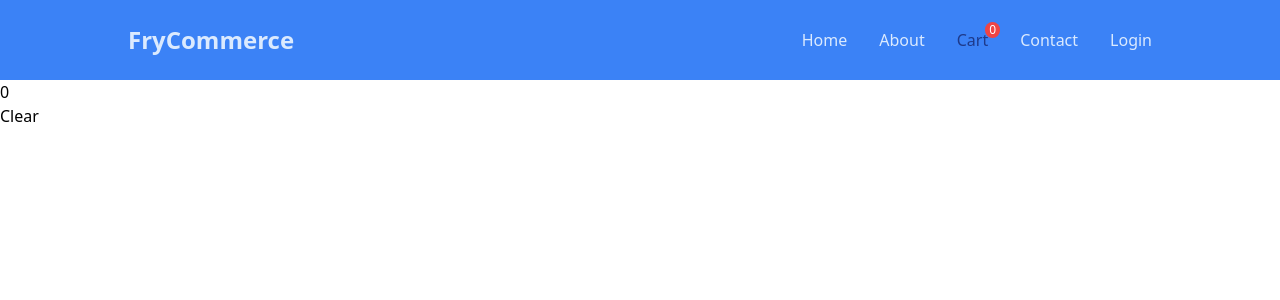
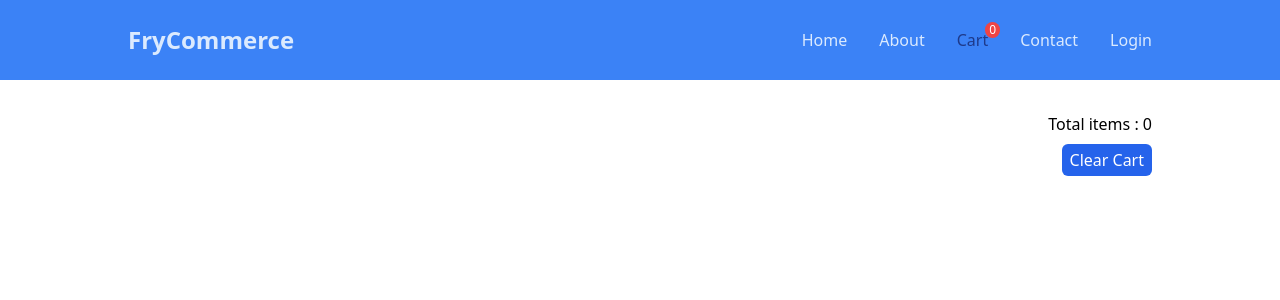
Before and after one commit to Canfry/ecommerce-react, a React (Vite) app: page /cart in a window 1280 px wide. Shown: the top 300 px of the page. Built offline with nearby package versions, Linux system fonts and the light colour scheme.

Commit message:
cart page + ProductCartItem

```diff
--- a/src/components/ProductCartItem.jsx
+++ b/src/components/ProductCartItem.jsx
@@ -14,7 +14,19 @@ export default function ProductCartItem({ product }) {
     //     <div>{product.category}</div>
     //   </div>
     // </div>
-
-    <div>Hello</div>
+    <div className='max-w-[80%] m-auto flex items-center justify-between gap-8'>
+      <div className='w-[200px] h-full'>
+        <img src={product.image} alt='Product image' />
+      </div>
+      <div className='flex flex-col items-start justify-between gap-2 w-[50%]'>
+        <h1 className='text-4xl'>{product.title}</h1>
+        <p className='font-regular text-gray-500'>{product.description}</p>
+      </div>
+      <div>
+        <p>{product.price}</p>
+        <p>{product.rating.rate}</p>
+        <p>{product.category}</p>
+      </div>
+    </div>
   );
 }
--- a/src/pages/Cart.jsx
+++ b/src/pages/Cart.jsx
@@ -14,14 +14,21 @@ export default function Cart() {
 
   return (
     <>
-      <div>{count}</div>
+      <div className='max-w-[80%] m-auto flexflex-col items-end justify-center my-8 text-right'>
+        <p className='mb-2'>Total items : {count}</p>
+        <button
+          onClick={onClick}
+          className='rounded-md bg-blue-600 text-white py-1 px-2'
+          disabled={products.length === 0 ? true : false}
+        >
+          Clear Cart
+        </button>
+      </div>
       <div>
         {products.map((product) => (
-          <p key={product.id}>{product.description}</p>
+          <ProductCartItem key={product.id} product={product} />
         ))}
       </div>
-
-      <button onClick={onClick}>Clear</button>
     </>
   );
 }
```
